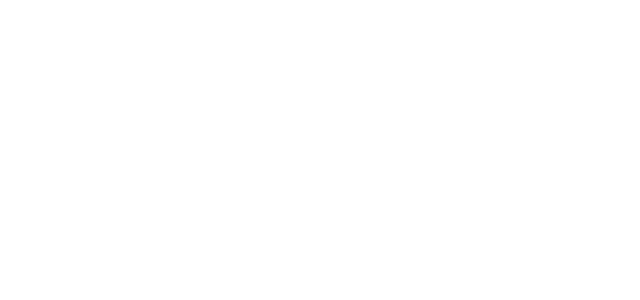
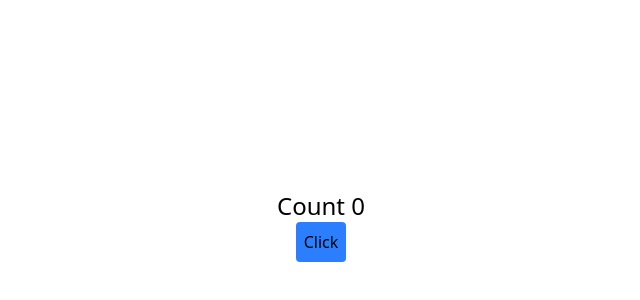
Before and after one commit to lamtailoi2/react-example, a React (Vite) app: page /use-layout-effect in a window 1280 px wide. Before the commit this address had no page. Shown: the part 66-366 px from the top of the page, without its empty margins (319-959 px from the left). Built offline with nearby package versions, Linux system fonts and the light colour scheme.

Commit message:
add UseLayoutEffectDemo

```diff
--- /dev/null
+++ b/src/pages/UseLayoutEffect.jsx
@@ -0,0 +1,40 @@
+import { useLayoutEffect, useState } from "react";
+// Tham khảo từ F8
+
+// useEffect
+// 1. Cập nhật lại state
+// 2. Cập nhật DOM (mutated)
+// 3. Render lại UI --X--
+// 4. Gọi cleanups nếu deps thay đổi
+// 5. Gọi useEffect callback
+
+// useLayoutEffect
+// 1. Cập nhật lại state
+// 2. Cập nhật DOM (mutated)
+// 3. Gọi cleanups nếu deps thay đổi (sync)
+// 4. Gọi useLayoutEffect callback (sync)
+// 5. Render lại UI --X--
+
+const UseLayoutEffectDemo = () => {
+    const [count, setCount] = useState(0);
+    console.log("🚀 ~ UseLayoutEffectDemo ~ count:", count)
+
+    useLayoutEffect(() => {
+        if (count > 3) {
+            setCount(0);
+        }
+    }, [count]);
+
+    const handleClick = () => {
+        setCount(count + 1);
+    };
+
+    return (
+        <div className="flex flex-col justify-center items-center my-[20%]">
+            <h1 className="text-2xl">Count {count}</h1>
+            <button className="bg-blue-500 p-2 rounded cursor-pointer" onClick={handleClick}>Click</button>
+        </div>
+    );
+};
+
+export default UseLayoutEffectDemo;
--- a/src/routes/index.js
+++ b/src/routes/index.js
@@ -1,9 +1,11 @@
 import UseStateDemo from "../pages/UseStateDemo";
 import UseEffectDemo from "../pages/UseEffectDemo";
+import UseLayoutEffectDemo from "../pages/UseLayoutEffect";
 
 const publicRoutes = [
     { path: "use-state", component: UseStateDemo },
-    { path: "use-effect", component: UseEffectDemo }
+    { path: "use-effect", component: UseEffectDemo },
+    { path: "use-layout-effect", component: UseLayoutEffectDemo }
 ]
 
 export { publicRoutes }
```
